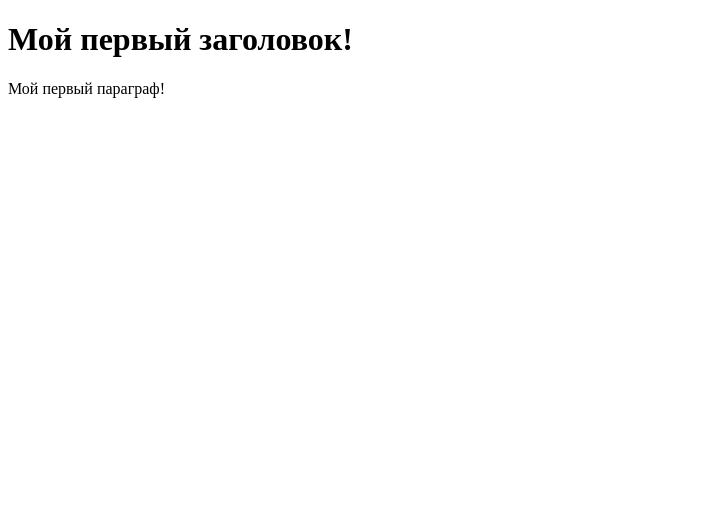
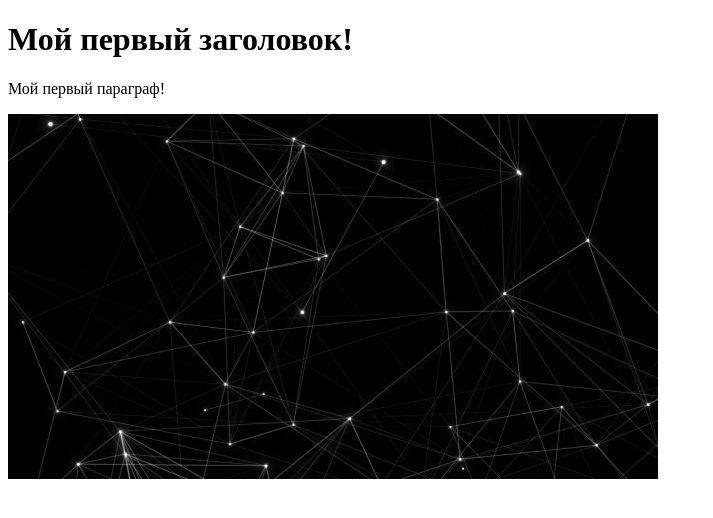
Before and after one commit to Kojemyaka98/simple-site-code, a plain HTML site: page index.html in a window 1280 px wide. Shown: the whole page, without its empty margins (0-713 px from the left). Drawn offline with Linux system fonts and the light colour scheme.

Commit message:
was changed index.html

```diff
--- a/index.html
+++ b/index.html
@@ -6,5 +6,6 @@
 <body>
     <h1>Мой первый заголовок!</h1>
     <p>Мой первый параграф!</p>
+<img alt="Моя первая картинка" src="../image/image.jpg" />
 </body>
 </html>
```
Also changed, not shown: image/image.jpg (added).
